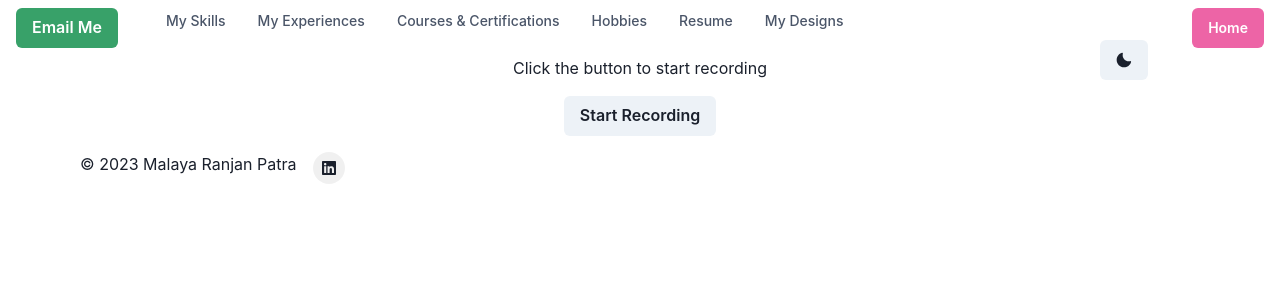
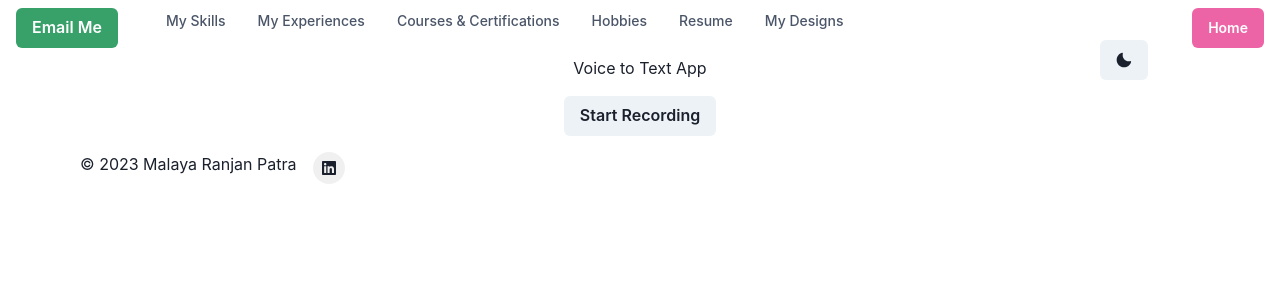
Before and after one commit to MalayaRP/my-world, a Next.js app: page /my-designs-3 in a window 1280 px wide. Shown: the top 300 px of the page. Built offline with nearby package versions, Linux system fonts and the light colour scheme.

Commit message:
Update page.js

```diff
--- a/app/my-designs-3/page.js
+++ b/app/my-designs-3/page.js
@@ -38,7 +38,7 @@ const AudioToTextConverter = () => {
         {isRecording ? (
           <Text>Recording...</Text>
         ) : (
-          <Text>Click the button to start recording</Text>
+          <Text>Voice to Text App </Text>
         )}
       </Box>
       <Button onClick={isRecording ? stopRecording : startRecording}>
```
